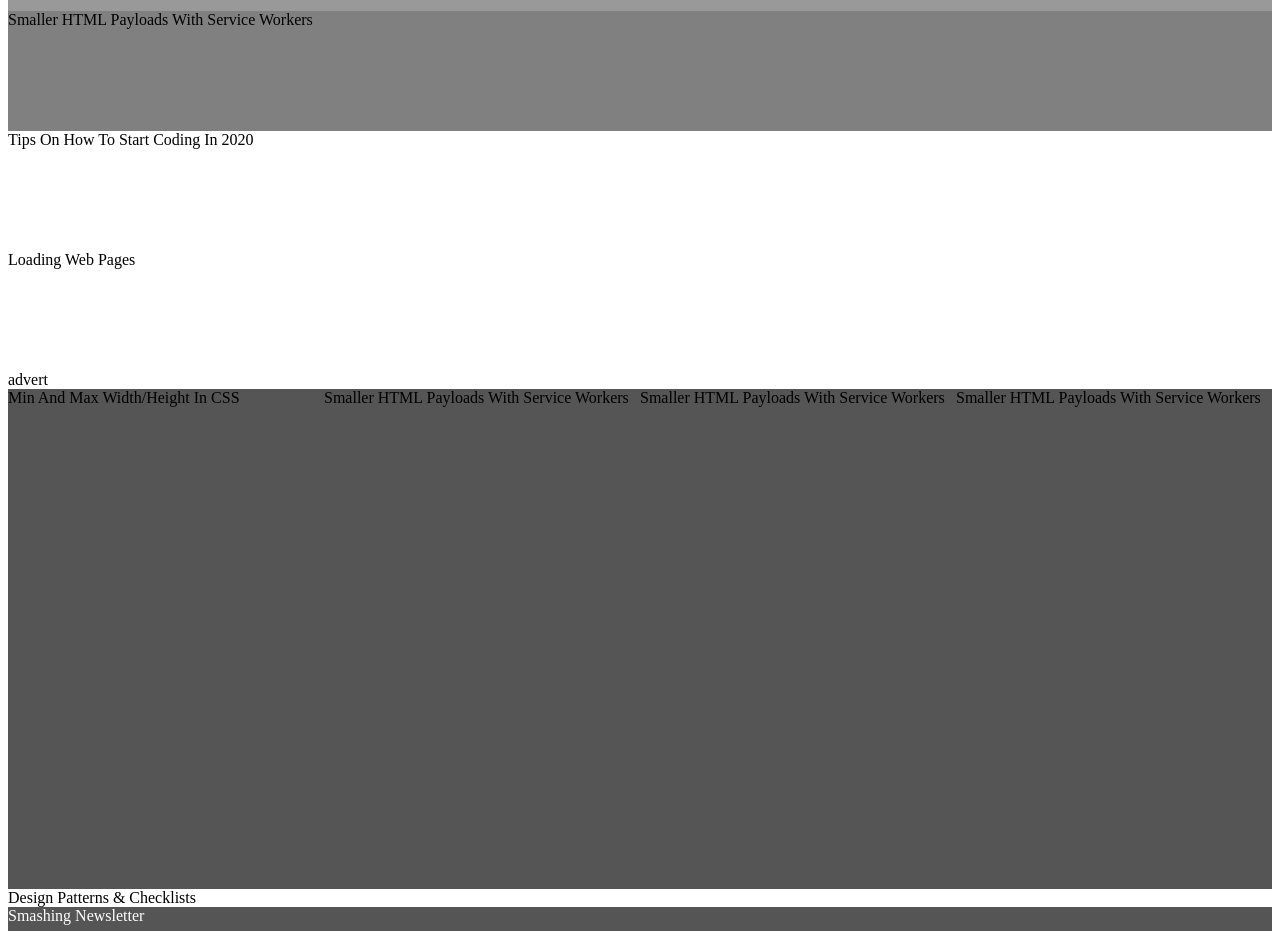
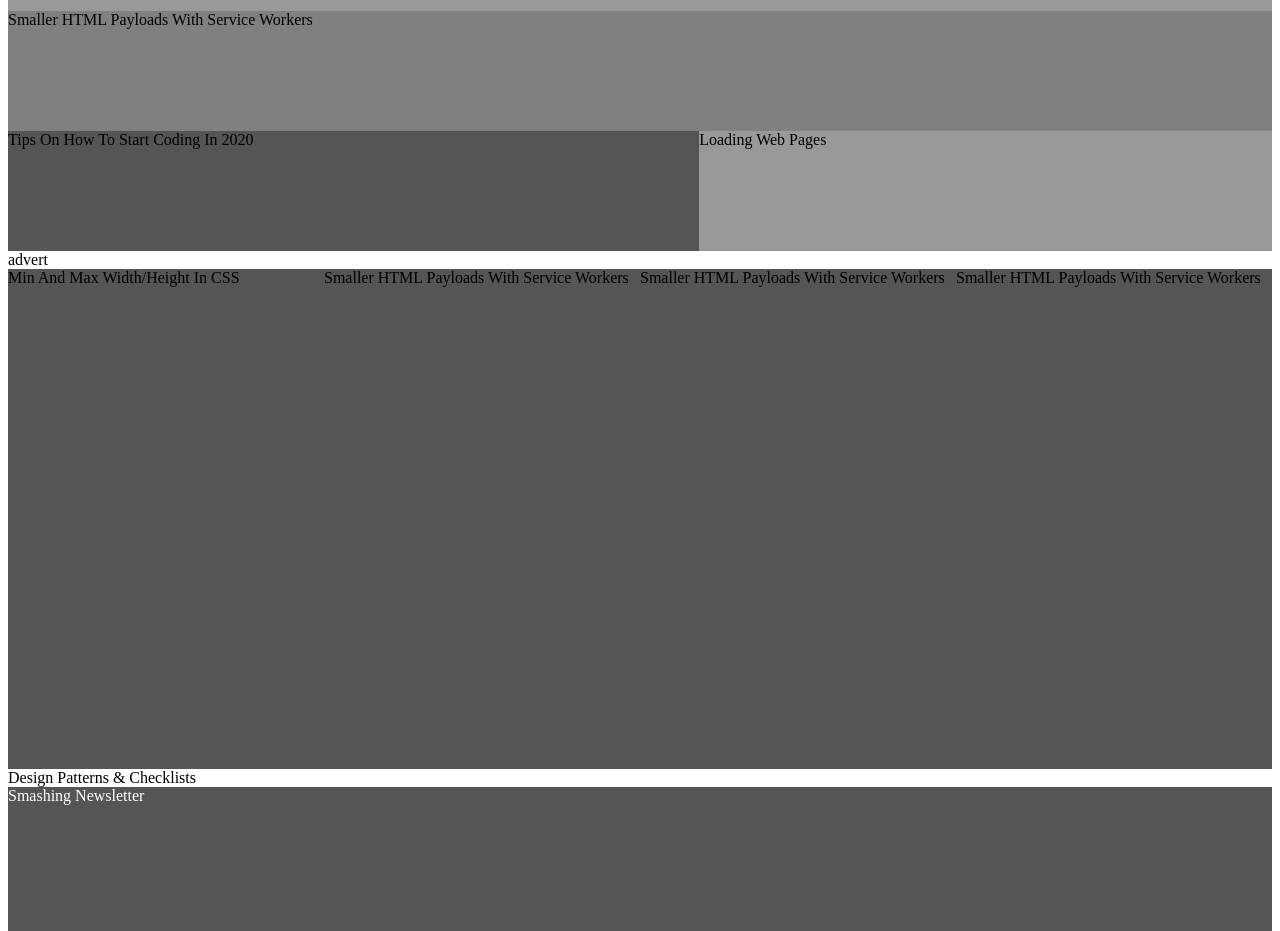
Before and after one commit to kbjude/design-tear-down, a plain HTML site: page index.html in a window 1280 px wide. Shown: the part 3040-3971 px from the top of the page. Drawn offline with Linux system fonts and the light colour scheme.

Commit message:
more sections added

```diff
--- a/index.html
+++ b/index.html
@@ -124,7 +124,7 @@
                         Smaller HTML Payloads With Service Workers
                     </article>
                 </div>
-                <div>
+                <div class="personal-article3">
                     <article id="article-desc5">
                         Tips On How To Start Coding In 2020
                     </article>
--- a/style.css
+++ b/style.css
@@ -27,7 +27,7 @@ footer {
     color: #000;
     margin-left: 45%;
 }
-
+.personal-article3,
 .block1,
 .block2,
 .block2-1,
@@ -168,6 +168,16 @@ footer {
     background-color: #999;
 }
 
+#article-desc5 {
+    display: flex;
+    background-color: #555;
+}
+
+#article-desc6 {
+    flex-grow: 4;
+    background-color: #999;
+}
+
 #article-desclast {
     background-color: #555;
     color: #fff;
```
